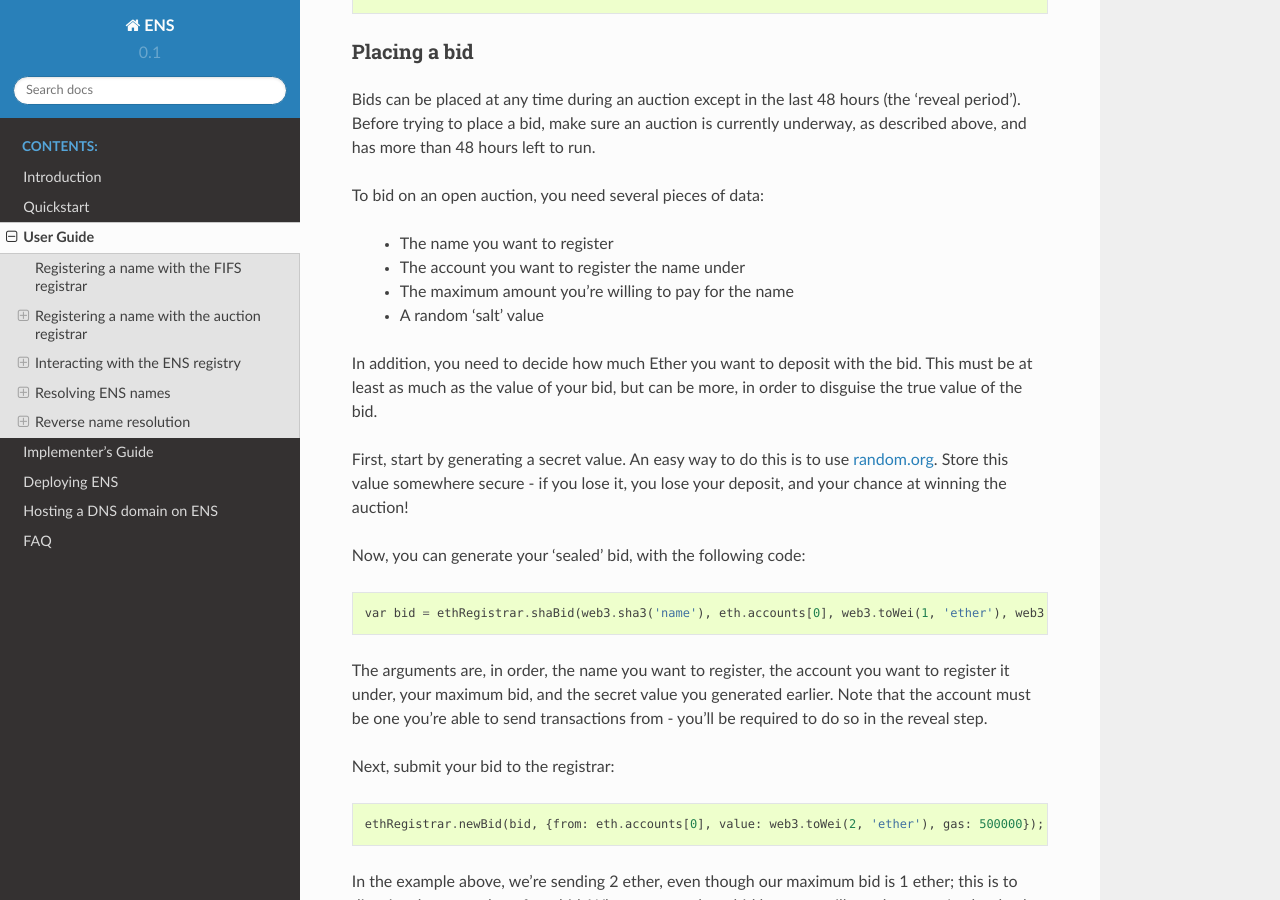
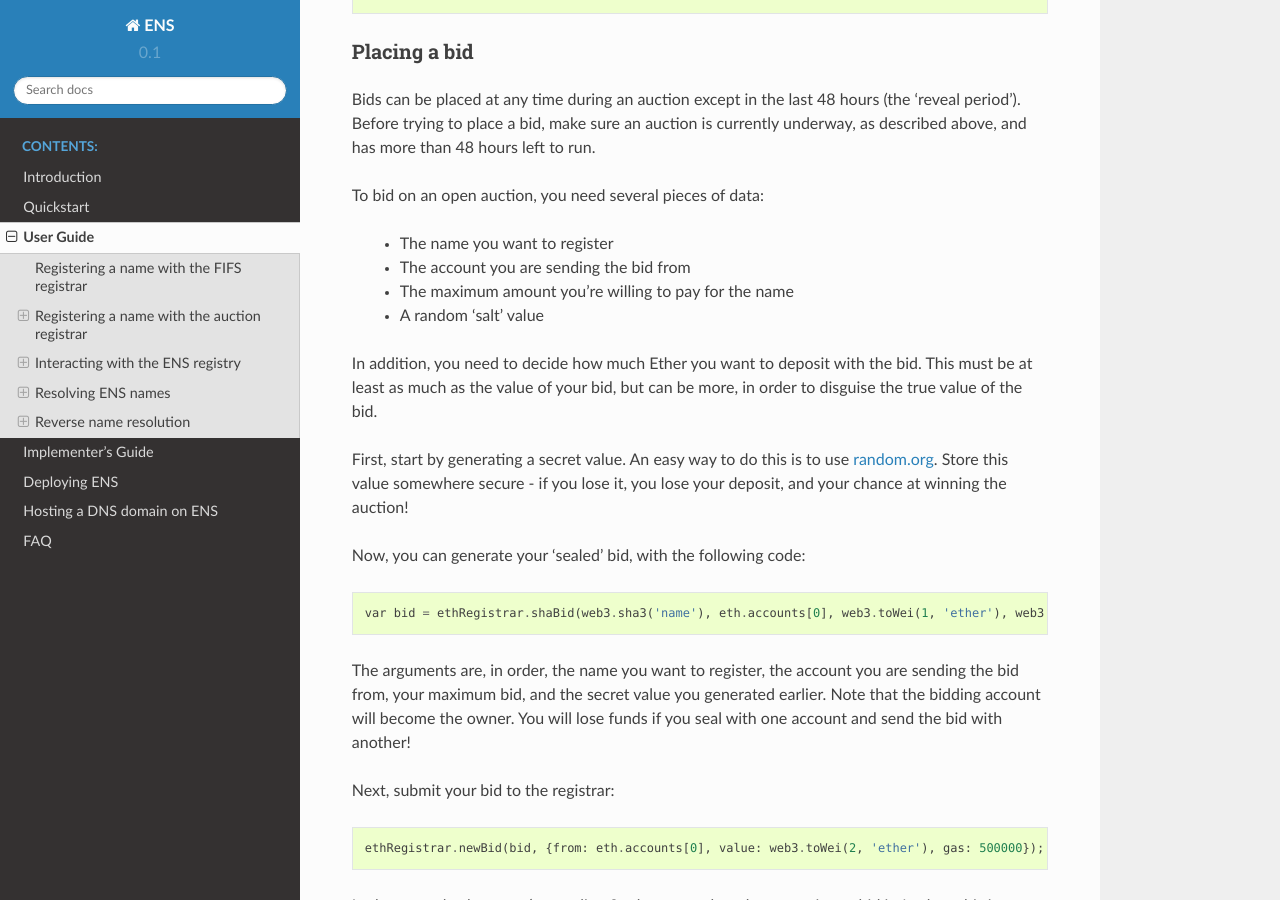
Before and after one commit to ensdomains/ens, a Sphinx documentation site: the page built from docs/userguide.rst, in a window 1280 px wide and 900 px high, scrolled down 2133 px. Built offline with Sphinx 7.4.7 and the Read the Docs theme 2.0.0, drawn with Linux system fonts in a browser that asks for light colours.

Commit message:
Add warning about loss of funds when bidding (#185)
If you seal a bid with a different account than you send newBid() from, you will lose all the value sent with newBid. :(

```diff
--- a/docs/userguide.rst
+++ b/docs/userguide.rst
@@ -93,7 +93,7 @@ Bids can be placed at any time during an auction except in the last 48 hours (th
 To bid on an open auction, you need several pieces of data:
 
  - The name you want to register
- - The account you want to register the name under
+ - The account you are sending the bid from
  - The maximum amount you're willing to pay for the name
  - A random 'salt' value
 
@@ -107,7 +107,7 @@ Now, you can generate your 'sealed' bid, with the following code:
 
     var bid = ethRegistrar.shaBid(web3.sha3('name'), eth.accounts[0], web3.toWei(1, 'ether'), web3.sha3('secret'));
 
-The arguments are, in order, the name you want to register, the account you want to register it under, your maximum bid, and the secret value you generated earlier. Note that the account must be one you're able to send transactions from - you'll be required to do so in the reveal step.
+The arguments are, in order, the name you want to register, the account you are sending the bid from, your maximum bid, and the secret value you generated earlier. Note that the bidding account will become the owner. You will lose funds if you seal with one account and send the bid with another!
 
 Next, submit your bid to the registrar:
 
```
